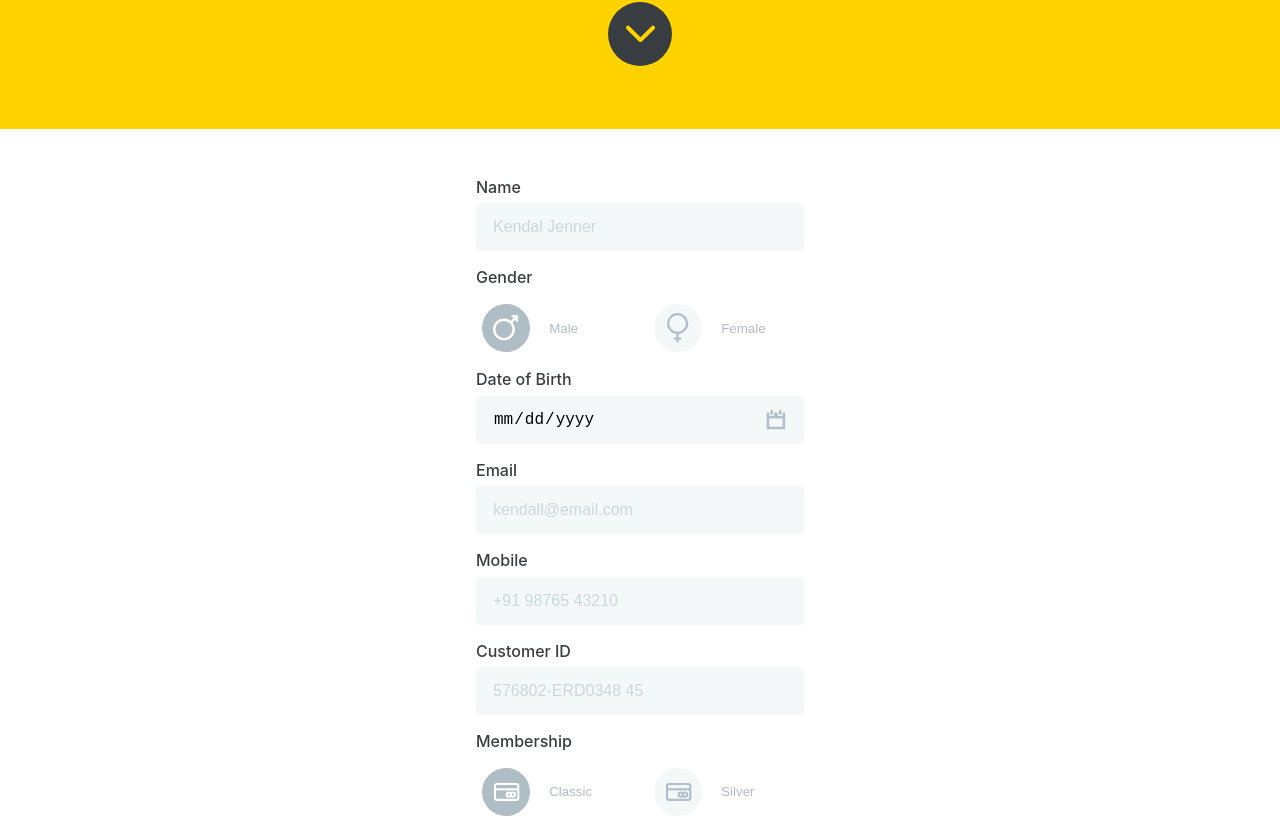
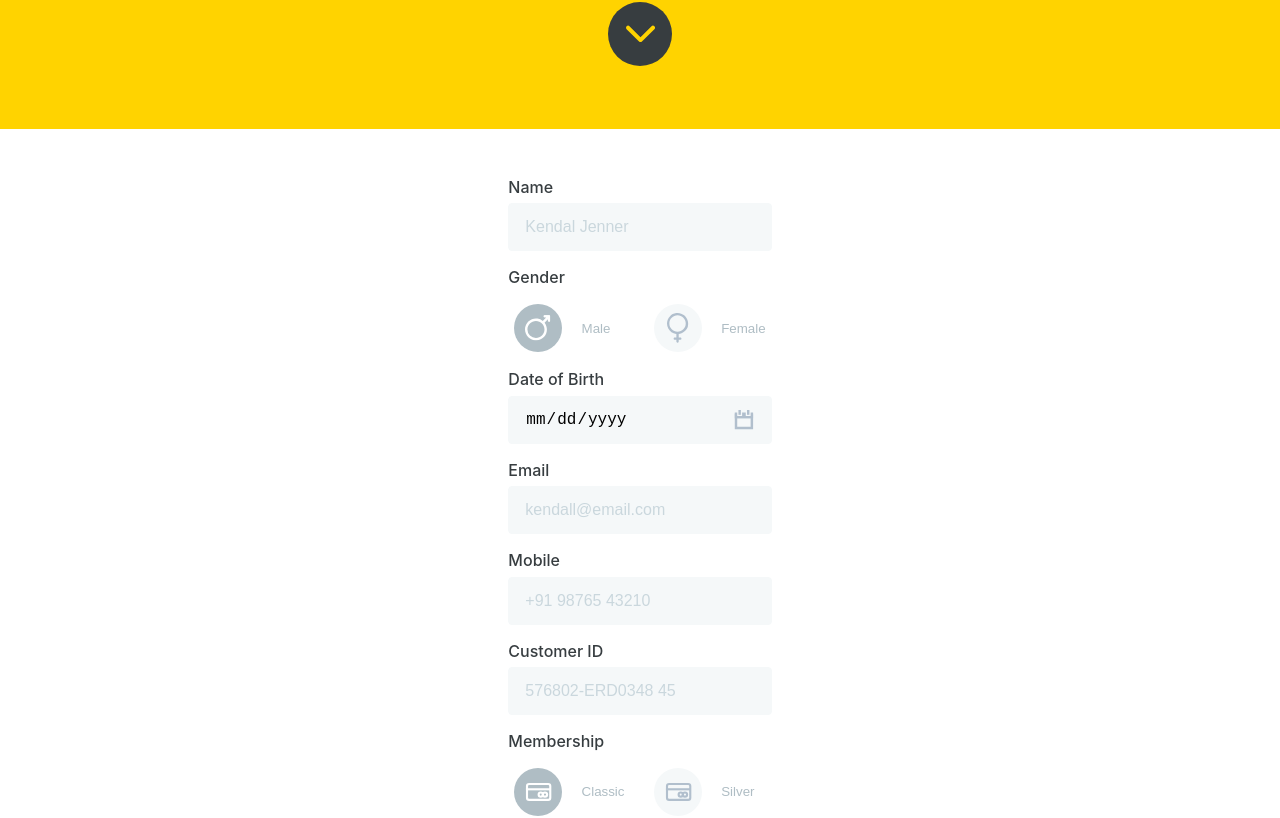
Before and after one commit to l3r0ux/banana-republic, a Vue app: page / in a window 1280 px wide. Shown: the part 671-1489 px from the top of the page. Built offline with nearby package versions, Linux system fonts and the light colour scheme.

Commit message:
content panel width fix

```diff
--- a/src/components/ContentPanel.vue
+++ b/src/components/ContentPanel.vue
@@ -7,7 +7,8 @@ defineProps<IProps>()
 </script>
 
 <template>
-  <aside class="content-panel-container" :class="isContentExpanded ? 'expanded' : ''">
+  <div class="content-panel-container" :class="isContentExpanded ? 'expanded' : ''">
+    <aside class="inner-container">
       <h1>My World Today</h1>
       <p>
         Lorem ipsum dolor sit amet consectetur adipisicing elit. Tempore, itaque illum soluta quasi
@@ -21,6 +22,7 @@ defineProps<IProps>()
         dolorem adipisci. Ullam eveniet officiis consectetur et cum enim voluptate dolor ex.
       </p>
     </aside>
+  </div>
 </template>
 
 <style scoped lang="scss">
@@ -33,12 +35,18 @@ defineProps<IProps>()
   width: 100%;
   background-color: var(--br-color-tangerine);
   transition: top 600ms ease;
-  padding: 3rem 2rem;
-  line-height: 1.6;
 
   &.expanded {
     top: 0;
   }
+
+  .inner-container {
+    line-height: 1.6;
+    height: 100%;
+    width: 100%;
+    padding: 3rem 2rem;
+    max-width: 360px;
+    margin: 0 auto;
 
     h1 {
       font-weight: bold;
@@ -51,4 +59,5 @@ defineProps<IProps>()
       font-size: 1rem;
     }
   }
+}
 </style>
--- a/src/components/MainForm.vue
+++ b/src/components/MainForm.vue
@@ -107,16 +107,16 @@ const handleSubmit = () => {
   flex-direction: column;
   background-color: #fff;
   padding-top: 3rem;
-  max-width: 360px;
-  margin: 0 auto;
+  width: 100%;
 
   .form {
     display: flex;
     flex-direction: column;
     align-items: center;
     justify-content: center;
-    padding: 0 1rem;
-    margin-bottom: 1rem;
+    padding: 0 1rem 1rem 1rem;
+    max-width: 360px;
+    margin: 0 auto;
 
     .button {
       width: 100%;
```
Lines whose indentation alone changed are shown as unchanged.
